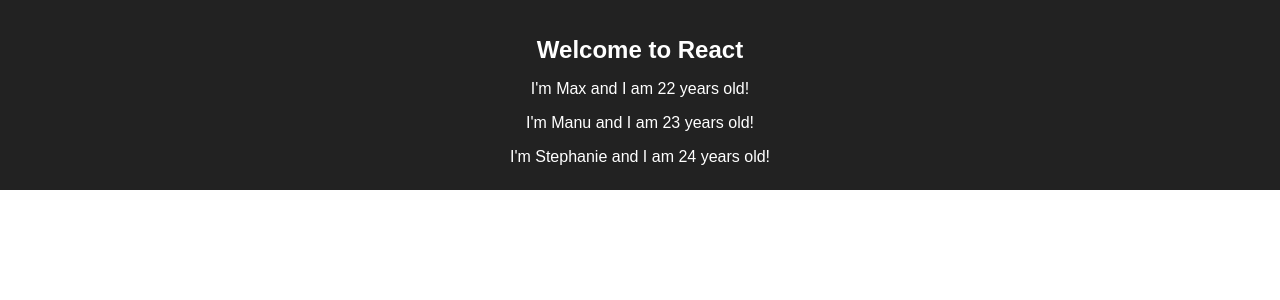
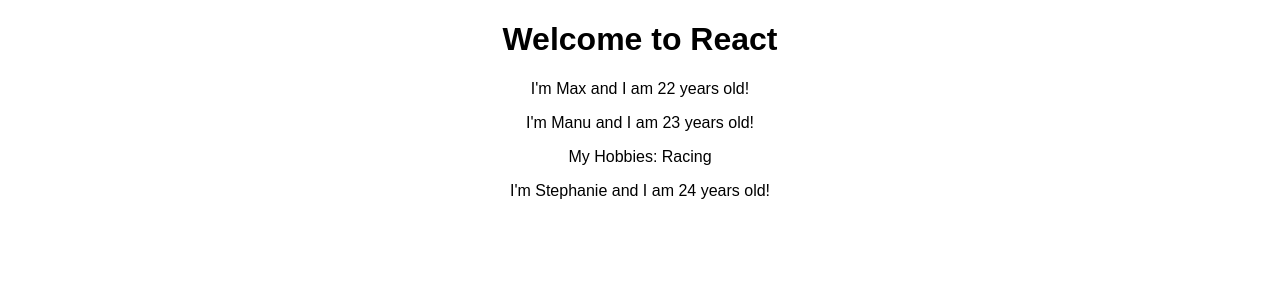
Before and after one commit to PraveenRL/React-First-App, a React (Create React App) app: page / in a window 1280 px wide. Shown: the top 300 px of the page. Built offline with nearby package versions, Linux system fonts and the light colour scheme.

Commit message:
props children

```diff
--- a/src/App.css
+++ b/src/App.css
@@ -1,28 +1,3 @@
 .App {
   text-align: center;
 }
-
-.App-logo {
-  animation: App-logo-spin infinite 20s linear;
-  height: 80px;
-}
-
-.App-header {
-  background-color: #222;
-  height: 150px;
-  padding: 20px;
-  color: white;
-}
-
-.App-title {
-  font-size: 1.5em;
-}
-
-.App-intro {
-  font-size: large;
-}
-
-@keyframes App-logo-spin {
-  from { transform: rotate(0deg); }
-  to { transform: rotate(360deg); }
-}
--- a/src/App.js
+++ b/src/App.js
@@ -6,12 +6,10 @@
   render() {
     return (
       <div className="App">
-        <header className="App-header">
           <h1 className="App-title">Welcome to React</h1>
           <Person name="Max" age="22" />
           <Person name="Manu" age="23">My Hobbies: Racing</Person>
           <Person name="Stephanie" age="24" />
-        </header>
       </div>
     );
     // return React.createElement('div', { className: 'App' }, React.createElement('h1', null, 'React App'));
--- a/src/Person/Person.js
+++ b/src/Person/Person.js
@@ -1,7 +1,12 @@
 import React from 'react';
 
 const person = (props) => {
-    return <p>I'm {props.name} and I am {props.age} years old!</p>
+    return (
+        <div>
+            <p>I'm {props.name} and I am {props.age} years old!</p>
+            <p>{props.children}</p>
+        </div>
+    )
 }
 
 export default person;
```
Also changed, not shown: 1 other file (tests, documents, lock files or other folders).
